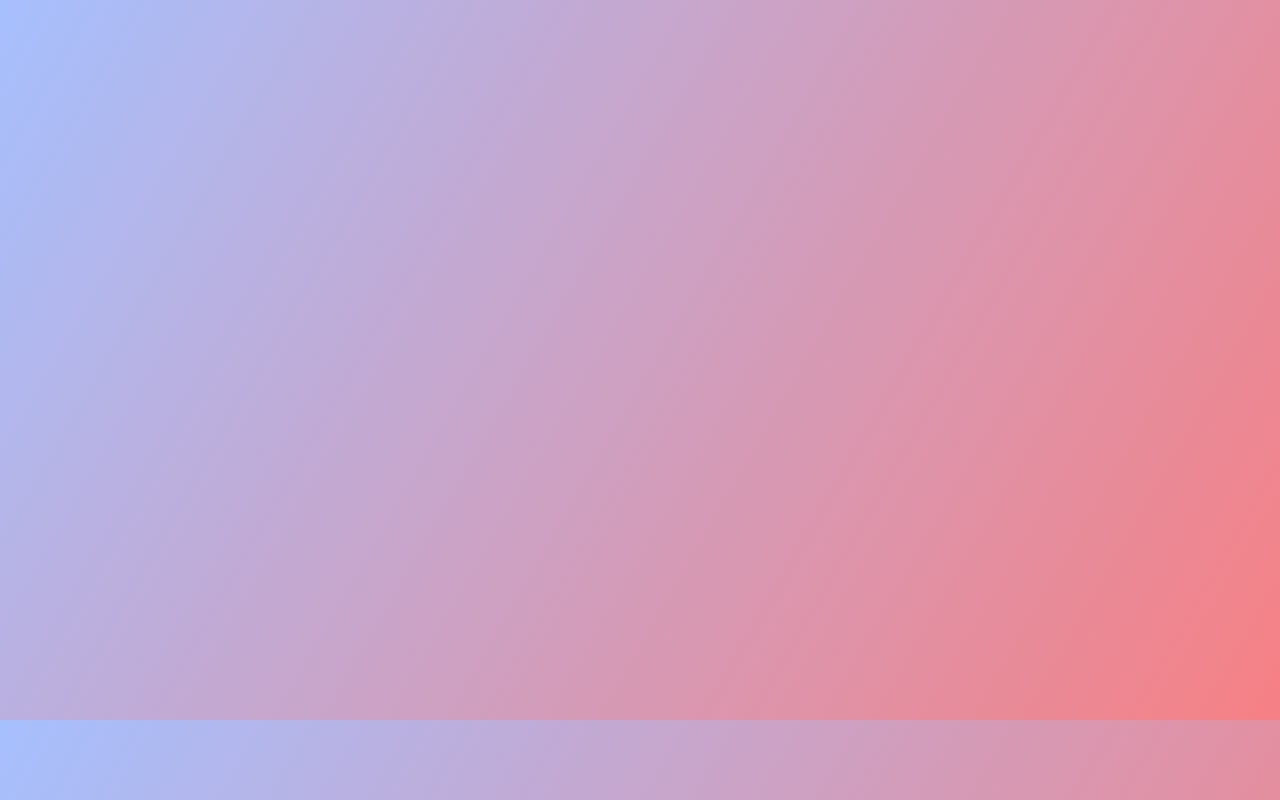
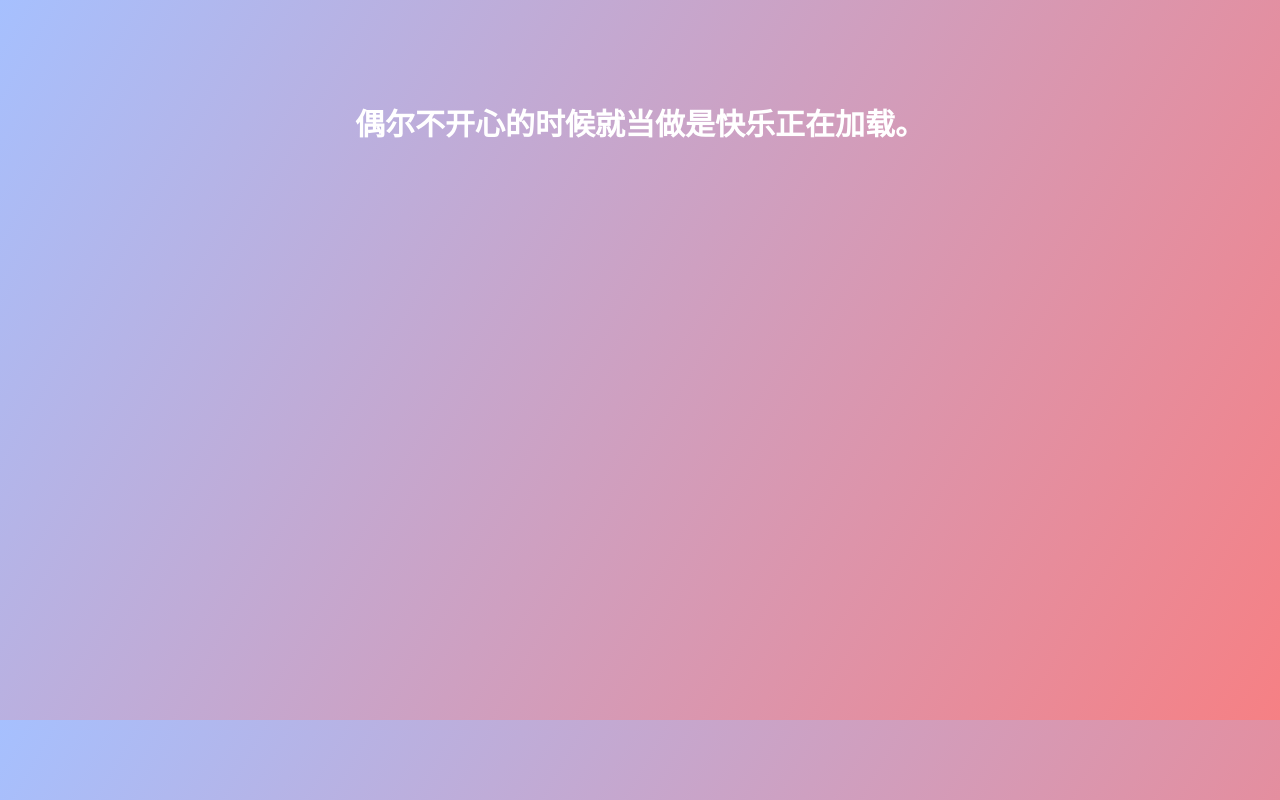
Before and after one commit to shan242/hxy, a plain HTML site: page liduoduo.html in a window 1280 px wide. Drawn offline with Linux system fonts and the light colour scheme.

Commit message:
Update liduoduo.html

```diff
--- a/liduoduo.html
+++ b/liduoduo.html
@@ -7,7 +7,7 @@
 </head>
 <body style="background-image:linear-gradient(120deg, #a6c0fe 0%, #f68084 100%);">
 <div style="width: 600px;height: 520px;margin: 50px auto;color:#ffffff;font-size: 30px;font-weight: 600;text-align: center; /*设置文本水平居中*/padding: 50px 20px;">
-    <span style="position: relative;top: 150px;>偶尔不开心的时候就当做是快乐正在加载。</span>
+    <span style="position: relative;top: 150p;">偶尔不开心的时候就当做是快乐正在加载。</span>
 </div>
 </body>
 </html>
```
